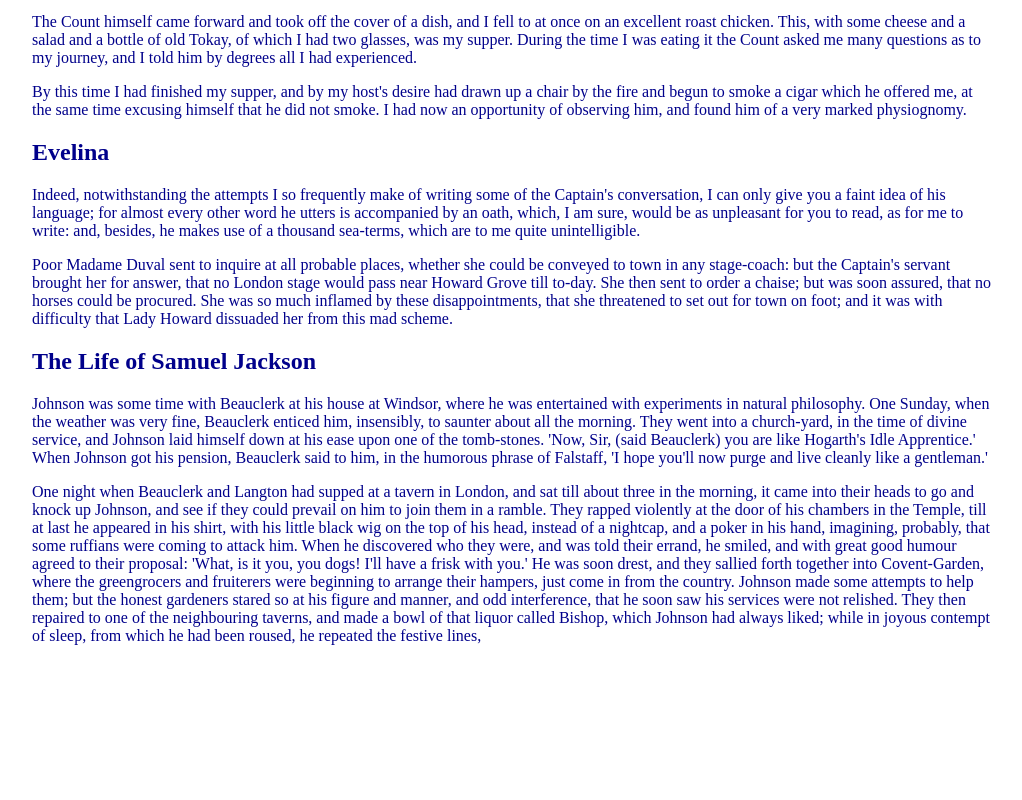
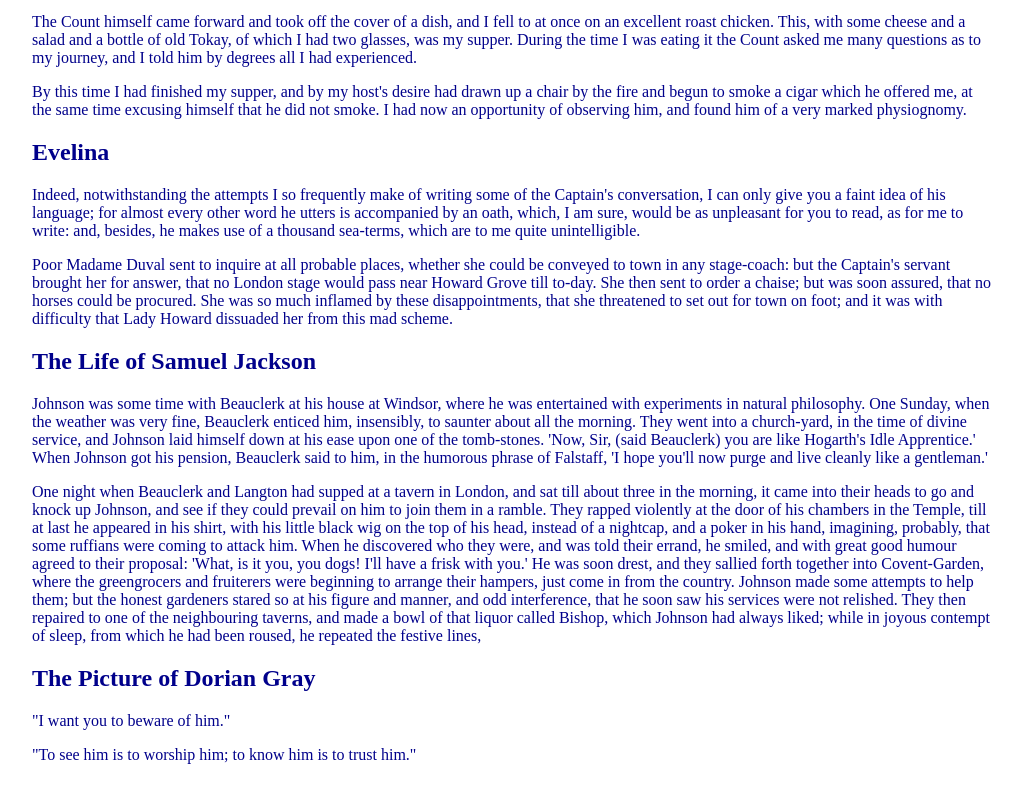
Before and after one commit to RVCC-IDMX/branching-idmxstudent, a plain HTML site: page index.html in a window 1280 px wide. Shown: the part 527-1327 px from the top of the page, without its empty margins (128-1150 px from the left). Before the commit the page ends 1220 px from the top, so only its background shows below. Drawn offline with Linux system fonts and the light colour scheme.

Commit message:
add The Picture of Dorian Gray

```diff
--- a/index.html
+++ b/index.html
@@ -117,5 +117,10 @@
       liked; while in joyous contempt of sleep, from which he had been roused,
       he repeated the festive lines,
     </p>
+    <h2>The Picture of Dorian Gray</h2>
+
+    <p>"I want you to beware of him."</p>
+
+    <p>"To see him is to worship him; to know him is to trust him."</p>
   </body>
 </html>
```
